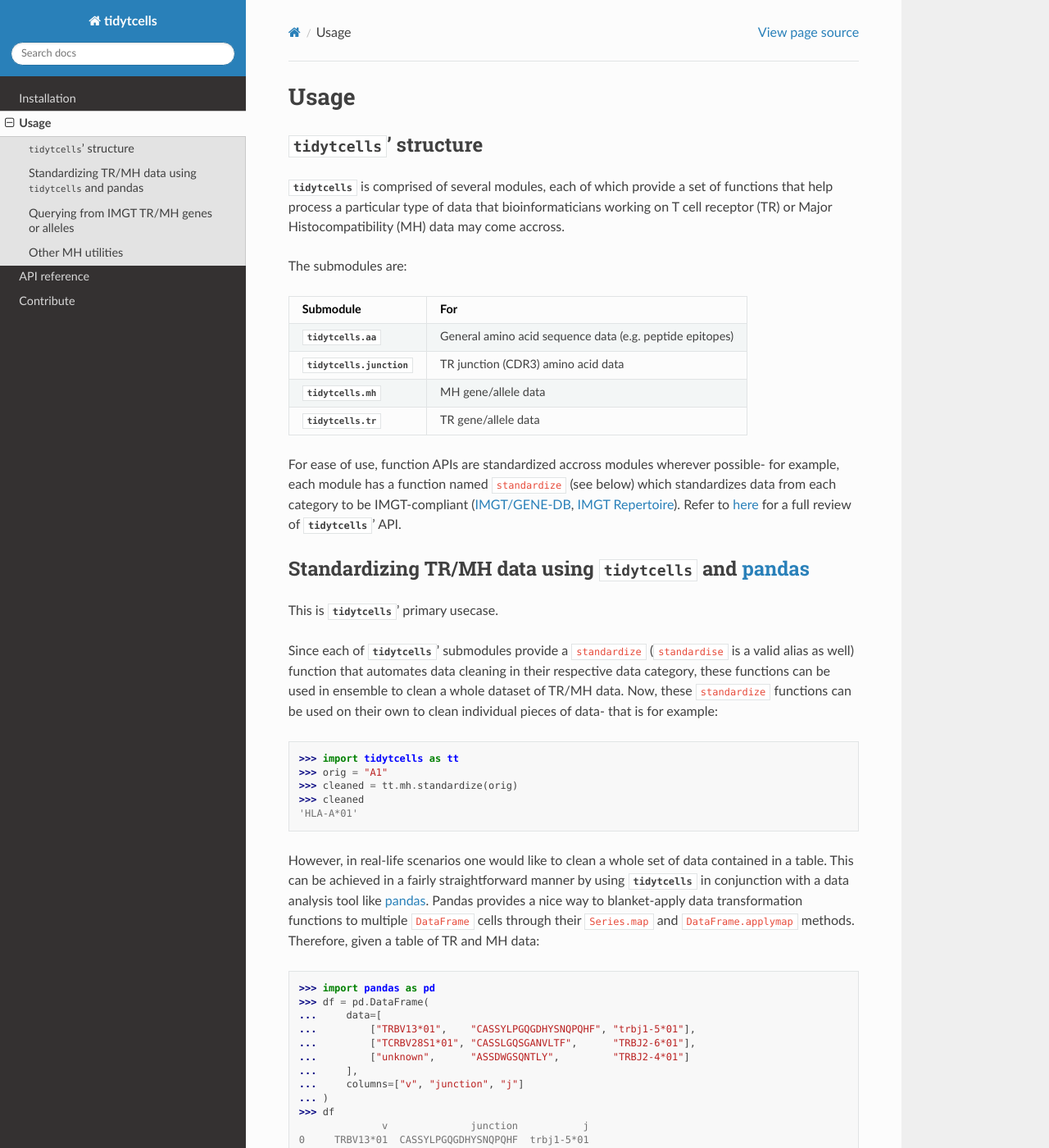
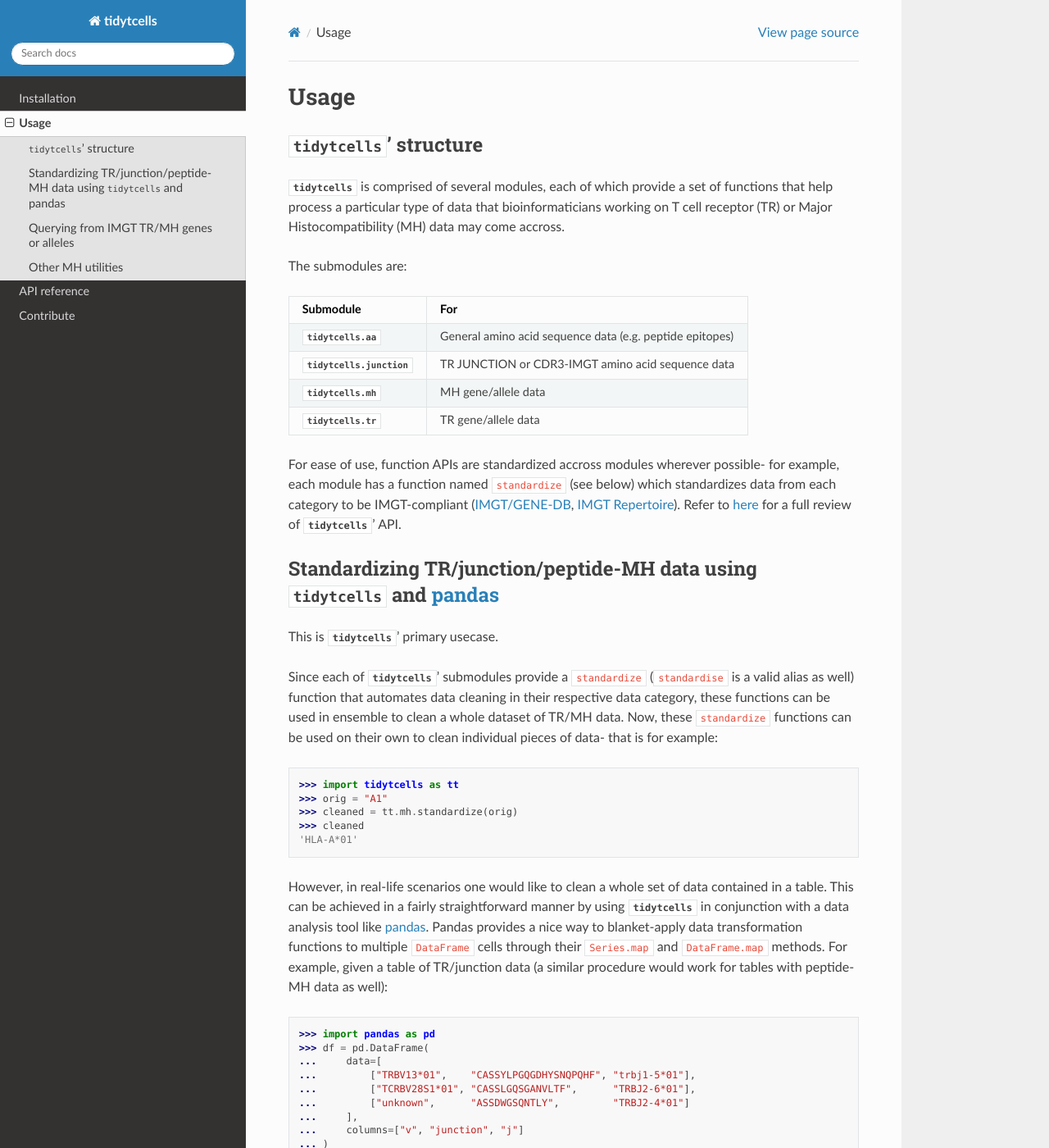
Before and after one commit to yutanagano/tidytcells, a Sphinx documentation site: the page built from docs/usage.rst, in a window 1280 px wide and 1400 px high. Shown: the whole window at 82% size. Built offline with Sphinx 7.4.7 and the Read the Docs theme 2.0.0, drawn with Linux system fonts in a browser that asks for light colours; some of the changed text lies outside the part shown.

Commit message:
Fix typos and update figure image in docs

```diff
--- a/docs/usage.rst
+++ b/docs/usage.rst
@@ -13,7 +13,7 @@ The submodules are:
 +===============================+==========================================================+
 | :py:mod:`tidytcells.aa`       | General amino acid sequence data (e.g. peptide epitopes) |
 +-------------------------------+----------------------------------------------------------+
-| :py:mod:`tidytcells.junction` | TR junction (CDR3) amino acid data                       |
+| :py:mod:`tidytcells.junction` | TR JUNCTION or CDR3-IMGT amino acid sequence data        |
 +-------------------------------+----------------------------------------------------------+
 | :py:mod:`tidytcells.mh`       | MH gene/allele data                                      |
 +-------------------------------+----------------------------------------------------------+
@@ -23,8 +23,8 @@ The submodules are:
 For ease of use, function APIs are standardized accross modules wherever possible- for example, each module has a function named ``standardize`` (see below) which standardizes data from each category to be IMGT-compliant (`IMGT/GENE-DB <https://www.imgt.org/genedb/>`_, `IMGT Repertoire <https://www.imgt.org/IMGTrepertoire/>`_).
 Refer to :ref:`here <api>` for a full review of :py:mod:`tidytcells`' API.
 
-Standardizing TR/MH data using :py:mod:`tidytcells` and `pandas <https://pandas.pydata.org/>`_
-------------------------------------------------------------------------------------------------
+Standardizing TR/junction/peptide-MH data using :py:mod:`tidytcells` and `pandas <https://pandas.pydata.org/>`_
+---------------------------------------------------------------------------------------------------------------
 
 This is :py:mod:`tidytcells`' primary usecase.
 
@@ -39,8 +39,8 @@ Now, these ``standardize`` functions can be used on their own to clean individua
 
 However, in real-life scenarios one would like to clean a whole set of data contained in a table.
 This can be achieved in a fairly straightforward manner by using :py:mod:`tidytcells` in conjunction with a data analysis tool like `pandas <https://pandas.pydata.org/>`_.
-Pandas provides a nice way to blanket-apply data transformation functions to multiple ``DataFrame`` cells through their ``Series.map`` and ``DataFrame.applymap`` methods.
-Therefore, given a table of TR and MH data:
+Pandas provides a nice way to blanket-apply data transformation functions to multiple ``DataFrame`` cells through their ``Series.map`` and ``DataFrame.map`` methods.
+For example, given a table of TR/junction data (a similar procedure would work for tables with peptide-MH data as well):
 
 >>> import pandas as pd
 >>> df = pd.DataFrame(
@@ -60,7 +60,7 @@ Therefore, given a table of TR and MH data:
 One can apply the ``standardize`` functions from :py:mod:`tidytcells` over the whole table at once, like so:
 
 >>> cleaned = df.copy()
->>> cleaned[["v", "j"]] = df[["v", "j"]].applymap(tt.tr.standardize)
+>>> cleaned[["v", "j"]] = df[["v", "j"]].map(tt.tr.standardize)
 >>> cleaned["junction"] = df["junction"].map(tt.junction.standardize)
 >>> cleaned
            v              junction           j
@@ -72,7 +72,7 @@ To apply the functions with optional arguments, one can wrap the ``standardize``
 For use cases that require more flexibility, one could even define a wrapper function explicitly in the code.
 
 >>> cleaned = df.copy()
->>> cleaned[["v", "j"]] = df[["v", "j"]].applymap(
+>>> cleaned[["v", "j"]] = df[["v", "j"]].map(
 ...     lambda x: tt.tr.standardize(
 ...         gene=x,
 ...         species="homosapiens",
```
Also changed, not shown: docs/figure.png.
